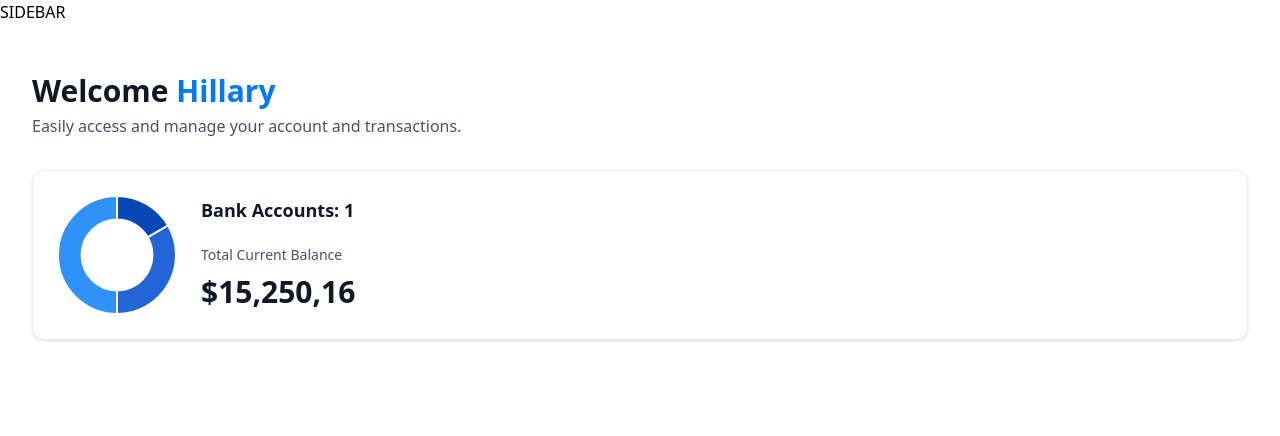
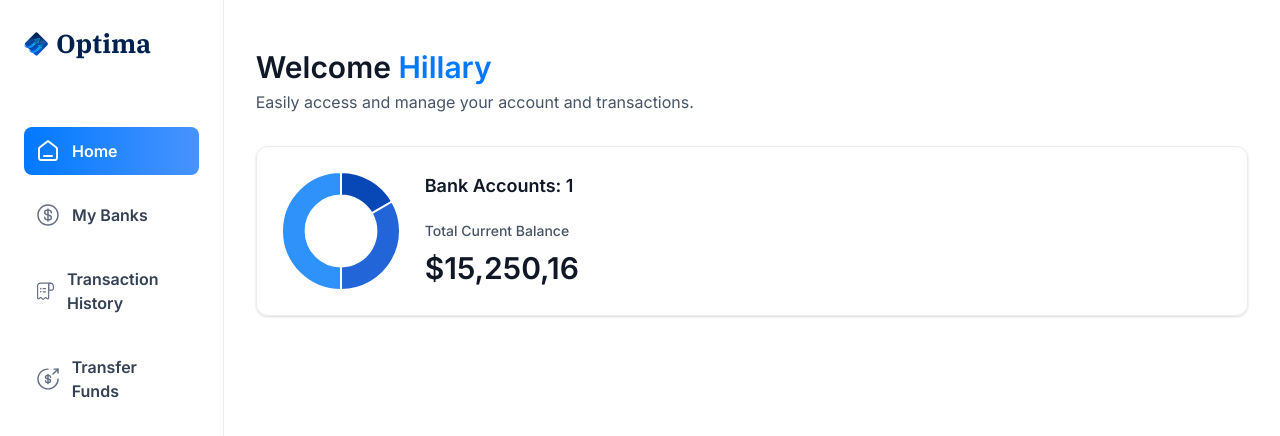
Before and after one commit to HillaryG1/nextjs.banking, a Next.js app: page / in a window 1280 px wide. Shown: the top 436 px of the page. Built offline with nearby package versions, Linux system fonts and the light colour scheme.

Commit message:
Implement Sidebar

```diff
--- a/app/(root)/layout.tsx
+++ b/app/(root)/layout.tsx
@@ -1,11 +1,14 @@
+import Sidebar from "@/components/Sidebar";
+
 export default function RootLayout({
   children,
 }: Readonly<{
   children: React.ReactNode;
 }>) {
+  const loggedIn = { firstName: 'Hillary', lastName: 'Gilbert' }
   return (
-   <main>
-    SIDEBAR
+   <main className="flex h-screen w-full font-inter">
+    <Sidebar/>
     {children}
    </main>
   );
--- a/app/layout.tsx
+++ b/app/layout.tsx
@@ -10,8 +10,8 @@
 })
 
 export const metadata: Metadata = {
-  title: "X Bank",
-  description: "X Bank is a modern banking platform for everyone.",
+  title: "Optima Bank",
+  description: "Optima Bank is a modern banking platform for everyone.",
   icons: {
     icon: '/icons/logo.svg'
   }
--- /dev/null
+++ b/components/Sidebar.tsx
@@ -0,0 +1,66 @@
+'use client'
+import Image from 'next/image'
+import { sidebarLinks } from '@/constants'
+import Link from 'next/link'
+import { cn } from '@/lib/utils'
+import { usePathname } from 'next/navigation'
+
+// Define Sidebar with destructured props
+const Sidebar = ({ user }: SiderbarProps) => {
+  // Get pathname using usePathname hook
+  const pathname = usePathname();
+  return (
+    // Main section for the sidebar
+    <section className='sidebar'>
+      <nav className='flex flex-col gap-4'>
+    <Link href='/' className='mb-12 cursor-pointer flex items-center gap-2'>
+      <Image
+      src="/icons/logo.svg"
+      width={34}
+      height={34}
+      alt='Optima logo'
+      className='size-[24px] max-xl:size-14'
+      />
+      <h1 className='sidebar-logo'>Optima</h1>
+    </Link>
+      {/* Map through sidebarLinks to create navigation links */}
+      {sidebarLinks.map((item) => {
+        // Determine if the current item is active based on the pathname
+        const isActive = pathname === item.route || pathname.startsWith(`${item.route}`)
+
+        return (
+          <Link href={item.route} key={item.label}
+          className={cn ('sidebar-link', {
+            'bg-bank-gradient': isActive
+          })}
+          >
+            <div className='relative size-6'>
+              <Image
+              src={item.imgURL}
+              alt={item.label}
+              fill
+              className={cn({
+               'brightness-[3] invert-0': isActive
+              })}
+              />
+            </div>
+            <p className={cn('sidebar-label', {
+              '!text-white' :isActive
+            } )}>
+              {item.label}
+            </p>
+          </Link>
+        )
+      } )}
+
+      USER
+
+      </nav>
+      FOOTER
+    </section>
+  )
+  }
+
+
+
+export default Sidebar
```
